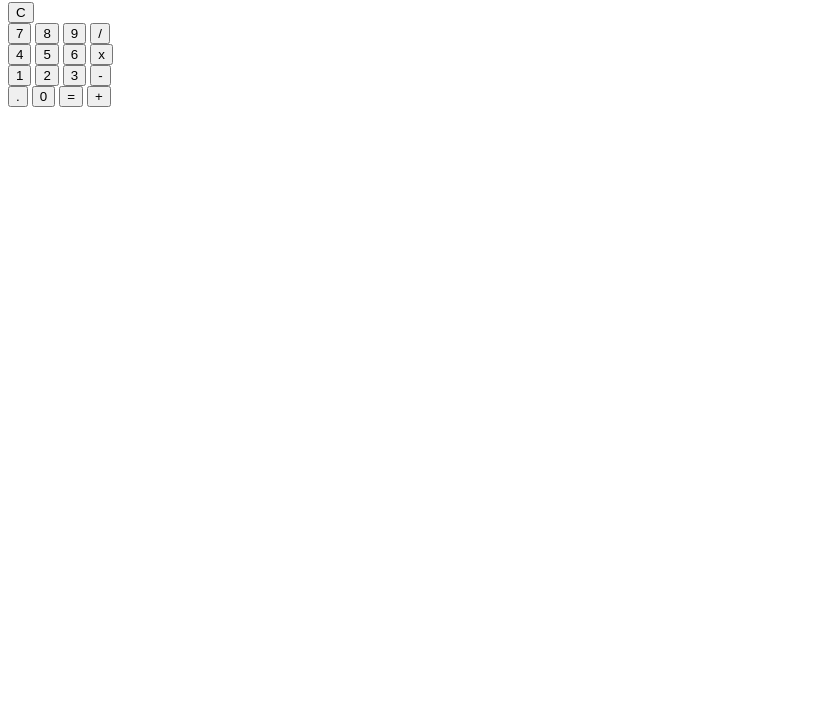
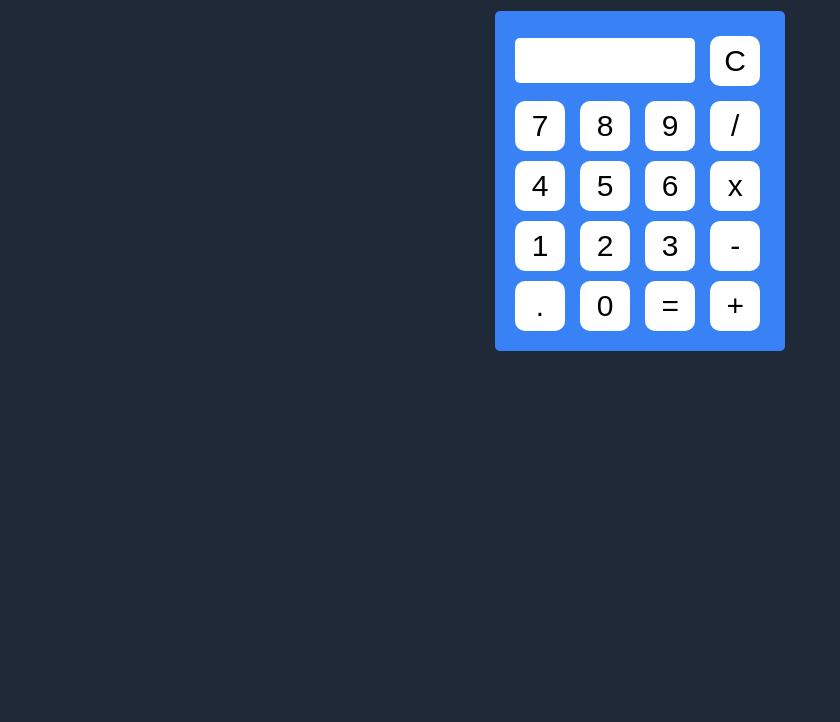
Before and after one commit to patrickperjes/odin-calculator, a plain HTML site: page index.html in a window 1280 px wide. Shown: the part 78-800 px from the top of the page, without its empty margins (0-840 px from the left). Drawn offline with Linux system fonts and the light colour scheme.

Commit message:
style.css
add design

```diff
--- a/index.html
+++ b/index.html
@@ -4,6 +4,7 @@
     <meta charset="UTF-8">
     <meta name="viewport" content="width=device-width, initial-scale=1.0">
     <title>Odin Calculator</title>
+    <link rel="stylesheet" href="style.css">
 </head>
 <body>
     <div class="header">
--- /dev/null
+++ b/style.css
@@ -0,0 +1,62 @@
+body {
+    display: flex;
+    flex-direction: column;
+    justify-content: center;
+    align-items: center;
+    font-family: Verdana, Geneva, Tahoma, sans-serif;
+    background-color: #1f2937;
+}
+h1 {
+    color: #fff;
+}
+.calculator {
+    background-color: #3882f6;
+    padding: 15px;
+    border-radius: 5px;
+}
+.btn {
+    border: none;
+    background-color: #ffffff;
+    margin: 5px;
+    font-size: 30px;
+    height: 50px;
+    width: 50px;
+    border-radius: 10px;
+    cursor: pointer;
+}
+.btn:hover {
+    background-color: #d9e7fd;
+}
+.first-row{
+    display: flex;
+    align-items: center;
+    margin: 5px;
+}
+.screen {
+    background-color: #fff;
+    width: 180px;
+    height: 45px;
+    border-radius: 5px;
+    display: flex;
+    flex-direction: column;
+    justify-content: end;
+    align-items: flex-end;
+}
+.current, .previous {
+    margin-right: 5px;
+}
+.current {
+    font-size: 20px;
+}
+#clear {
+    margin-left: 15px;
+}
+#clear:hover {
+    background-color: #eb390c;
+}
+.operator:hover {
+    background-color: #eb8109;
+}
+.equal:hover {
+    background-color: #24d16c;
+}
```
